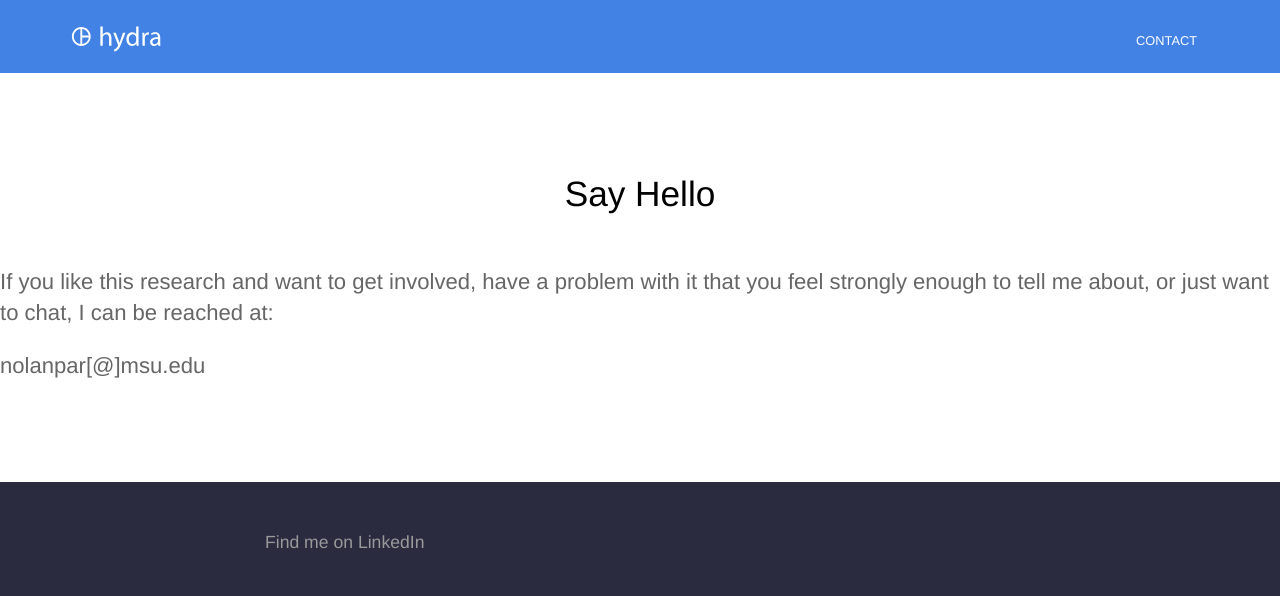
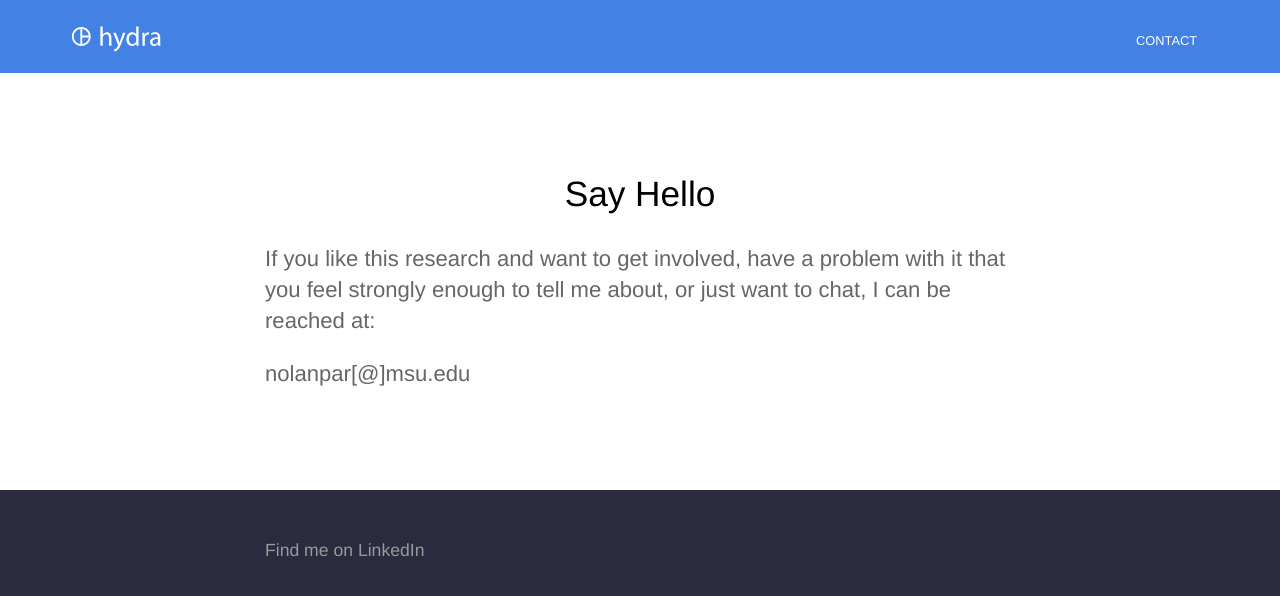
Before and after one commit to prkrnolan/credit, a Jekyll site: the page built from contact.html, in a window 1280 px wide. Shown: the top 596 px of the page. Built offline with Jekyll 4.4.1, drawn with Linux system fonts in a browser that asks for light colours.

Commit message:
Update contact.html

```diff
--- a/contact.html
+++ b/contact.html
@@ -3,7 +3,7 @@ title: Say Hello
 ---
 
 
-<div class="content">
+<div class="text-container">
 	<p>If you like this research and want to get involved, have a problem with it that you feel strongly enough to tell me about, or just want to chat, I can be reached at:</p>
 	<p>nolanpar[@]msu.edu</p>
 </div>
```
